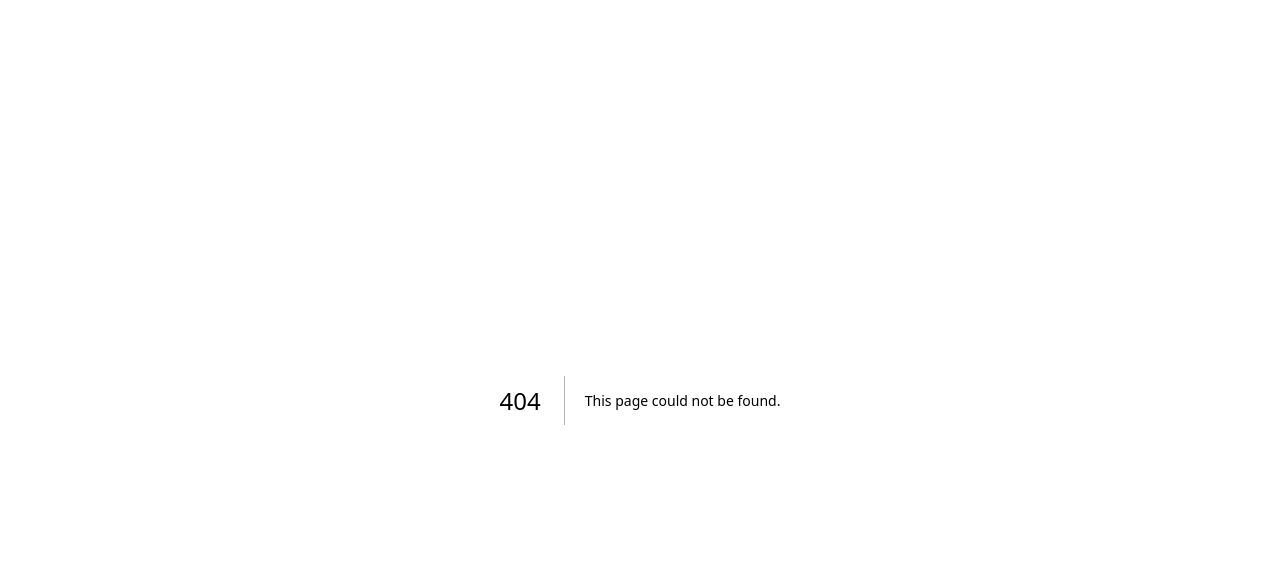
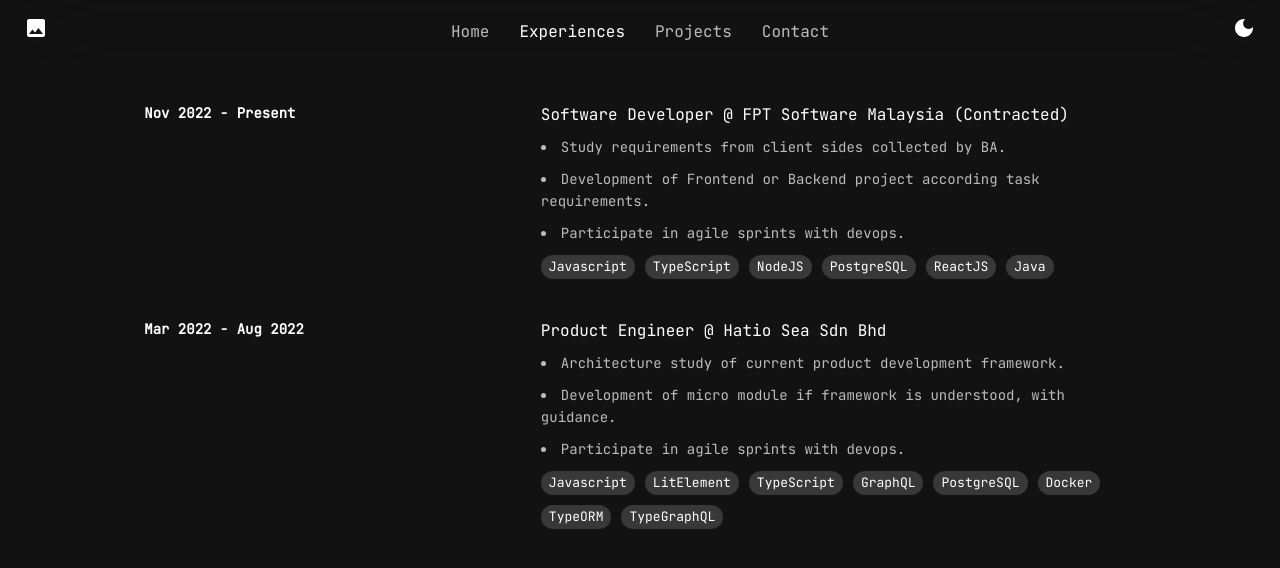
Before and after one commit to oscarchuaweiwen-fsd/odev-portfolio, a Next.js app: page /experiences in a window 1280 px wide. Before the commit this address had no page. Shown: the top 568 px of the page. Built offline with nearby package versions, Linux system fonts and the light colour scheme.

Commit message:
feat:exp

```diff
--- /dev/null
+++ b/app/experiences/page.tsx
@@ -0,0 +1,13 @@
+import Experience from "@/components/experiences";
+import Navbar from "@/components/header/navbar";
+import React from "react";
+
+export default function page() {
+    return (
+        <div>
+            <Navbar />
+
+            <Experience />
+        </div>
+    );
+}
--- /dev/null
+++ b/components/experiences/index.tsx
@@ -0,0 +1,41 @@
+"use client";
+import { Box, Chip, Typography } from "@mui/material";
+import Holder from "../common/holder";
+import JobDescription from "./job-description";
+import { getJobDescription } from "@/libs/constant/job_description";
+
+export default function Experience() {
+    return (
+        <Holder
+            sx={{
+                width: "100%",
+                display: "flex",
+                justifyContent: "center",
+                alignItems: "center",
+            }}
+        >
+            <Box>
+                {getJobDescription.map((job, idx) => {
+                    return (
+                        <Box
+                            key={idx}
+                            sx={{
+                                display: "flex",
+                                flexDirection: {
+                                    xs: "column",
+                                    sm: "row",
+                                    md: "row",
+                                    lg: "row",
+                                    xl: "row",
+                                },
+                                margin: 5,
+                            }}
+                        >
+                            <JobDescription job={job} />
+                        </Box>
+                    );
+                })}
+            </Box>
+        </Holder>
+    );
+}
--- /dev/null
+++ b/components/experiences/job-description.tsx
@@ -0,0 +1,66 @@
+import { JobDescription } from "@/libs/constant/job_description";
+import { Box, Chip, Typography } from "@mui/material";
+
+const JobDescription = ({ job }: { job: JobDescription }) => {
+    return (
+        <>
+            <Box
+                sx={{
+                    width: {
+                        xs: "100%",
+                        sm: "40%",
+                        md: "40%",
+                        lg: "40%",
+                        xl: "40%",
+                    },
+                    paddingRight: 10,
+                }}
+            >
+                <Typography variant="subtitle2" fontWeight={"1000"}>
+                    {job.duration}
+                </Typography>
+            </Box>
+            <Box
+                sx={{
+                    width: {
+                        xs: "100%",
+                        sm: "60%",
+                        md: "60%",
+                        lg: "60%",
+                        xl: "60%",
+                    },
+                    display: "flex",
+                    flexDirection: "column",
+                    gridGap: 10,
+                }}
+            >
+                <Box>{job.position}</Box>
+                {job.details.map((res, idx) => {
+                    return (
+                        <Box key={idx}>
+                            <Typography
+                                variant="subtitle2"
+                                sx={({ palette }) => {
+                                    return {
+                                        color: palette.custom.grey,
+                                    };
+                                }}
+                            >
+                                <li>{res}</li>
+                            </Typography>
+                        </Box>
+                    );
+                })}
+                <Box
+                    sx={{ display: "flex", gridGap: "10px", flexWrap: "wrap" }}
+                >
+                    {job.lang.map((lang, idx) => {
+                        return <Chip key={idx} label={lang} size="small" />;
+                    })}
+                </Box>
+            </Box>
+        </>
+    );
+};
+
+export default JobDescription;
--- a/components/header/navbar.tsx
+++ b/components/header/navbar.tsx
@@ -76,7 +76,6 @@
                     })}
                 </Holder>
             </Box>
-
             <MotionBox ref={scope}>
                 {currentTheme == "dark" ? (
                     <DarkModeIcon
--- a/libs/constant/index.ts
+++ b/libs/constant/index.ts
@@ -1 +1,6 @@
-export const HeaderLinks = ["Home", "Projects", "Contact"] as const;
+export const HeaderLinks = [
+    "Home",
+    "Experiences",
+    "Projects",
+    "Contact",
+] as const;
--- /dev/null
+++ b/libs/constant/job_description.ts
@@ -0,0 +1,47 @@
+export interface JobDescription {
+    duration: string;
+    position: string;
+    details: string[];
+    lang: string[];
+}
+
+const getJobDescription: JobDescription[] = [
+    {
+        duration: "Nov 2022 - Present",
+        position: "Software Developer @ FPT Software Malaysia (Contracted)",
+        details: [
+            "Study requirements from client sides collected by BA.",
+            "Development of Frontend or Backend project according task requirements.",
+            "Participate in agile sprints with devops.",
+        ],
+        lang: [
+            "Javascript",
+            "TypeScript",
+            "NodeJS",
+            "PostgreSQL",
+            "ReactJS",
+            "Java",
+        ],
+    },
+    {
+        duration: "Mar 2022 - Aug 2022",
+        position: "Product Engineer @ Hatio Sea Sdn Bhd",
+        details: [
+            "Architecture study of current product development framework.",
+            "Development of micro module if framework is understood, with guidance.",
+            "Participate in agile sprints with devops.",
+        ],
+        lang: [
+            "Javascript",
+            "LitElement",
+            "TypeScript",
+            "GraphQL",
+            "PostgreSQL",
+            "Docker",
+            "TypeORM",
+            "TypeGraphQL",
+        ],
+    },
+];
+
+export { getJobDescription };
```
Also changed, not shown: components/common/footer.tsx (added, +28 -0 lines), components/home/index.tsx (+2 -20 lines).
